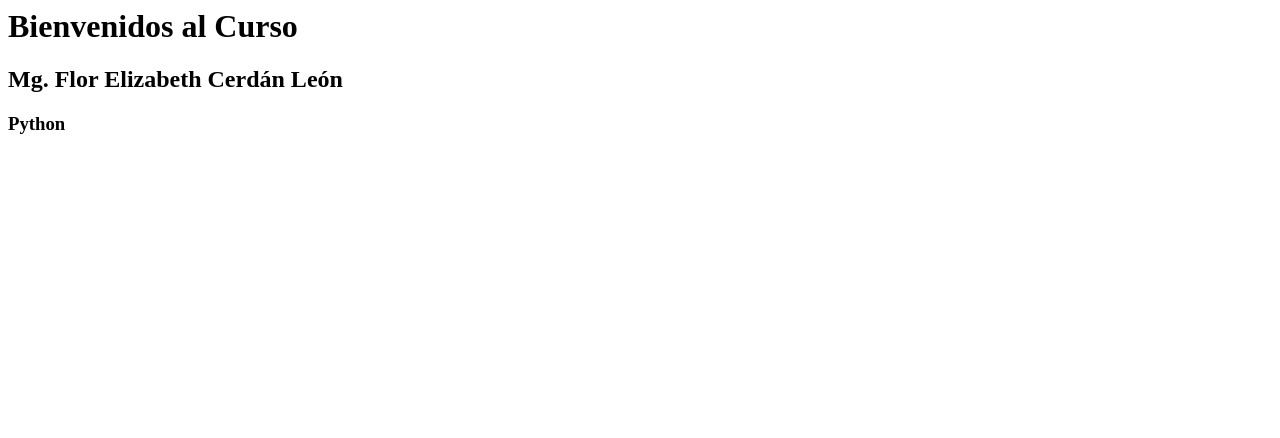
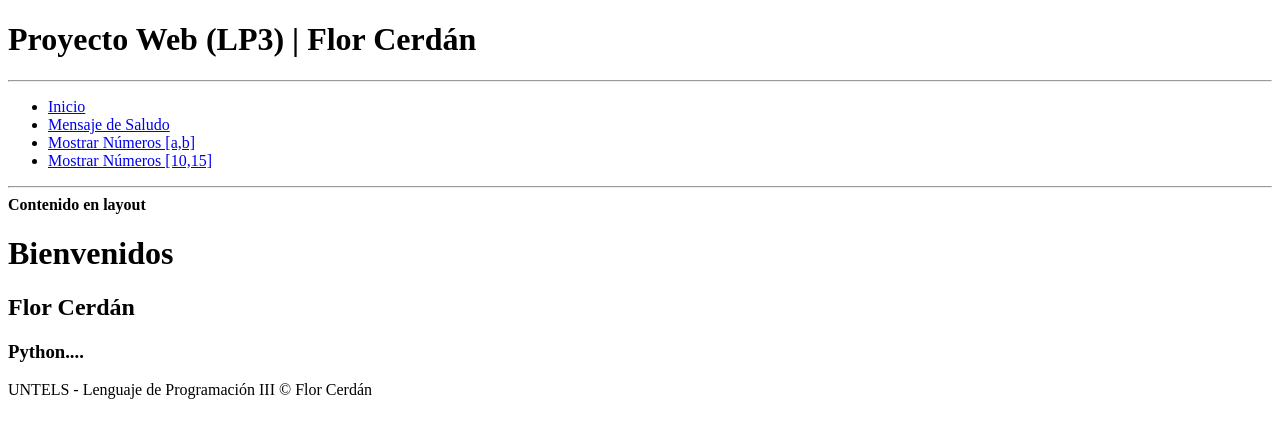
Before and after one commit to cerdanflor/ProyectoDjangoLP3, a Django app: page /saludo/ in a window 1280 px wide. Shown: the top 438 px of the page. Run offline with Django 4.2, Linux system fonts and the light colour scheme.

Commit message:
DJango Parte 5 Layout Herencia y Bloques

```diff
--- /dev/null
+++ b/proyecto001/miapp/templates/layout.html
@@ -0,0 +1,41 @@
+<!DOCTYPE html>
+<html lang="es">
+    <head>
+        <meta charset="utf-8" />
+        <title>
+            {% block title%}
+
+            {% endblock%}
+            | Flor Cerdán León
+        </title>
+    </head>
+    </head>
+    <body>
+        <h1> Proyecto Web (LP3) | Flor Cerdán </h1>
+        <hr/>
+        <ul>
+            <li>
+                <a href="/inicio"> Inicio</a>
+            </li>
+            <li>
+                <a href="/saludo"> Mensaje de Saludo</a>
+            </li>
+            <li>
+                <a href="/rango"> Mostrar Números [a,b]</a>
+            </li>
+            <li>
+                <a href="/rango2/10/15"> Mostrar Números [10,15]</a>
+            </li>
+        </ul>
+        <hr/>
+
+        <div id="content">
+            {% block content %}
+                <strong> Contenido en layout </strong>
+            {% endblock %}
+        </div>
+        <footer>
+            UNTELS - Lenguaje de Programación III &copy; Flor Cerdán
+        </footer>
+    </body>
+</html>
--- a/proyecto001/miapp/templates/saludo.html
+++ b/proyecto001/miapp/templates/saludo.html
@@ -1,3 +1,11 @@
-<h1>Bienvenidos al Curso</h1>
-<h2> Mg. Flor Elizabeth Cerdán León</h2>
-<h3>Python</h3>
+{% extends 'layout.html' %}
+{% block title %}
+    Saludo
+{% endblock title %}
+
+{% block content %}
+    {{ block.super }}
+    <h1>Bienvenidos</h1>
+    <h2>Flor Cerdán</h2>
+    <h3>Python....</h3>
+{% endblock %}
```
Also changed, not shown: proyecto001/miapp/templates/index.html (+10 -1 lines).
